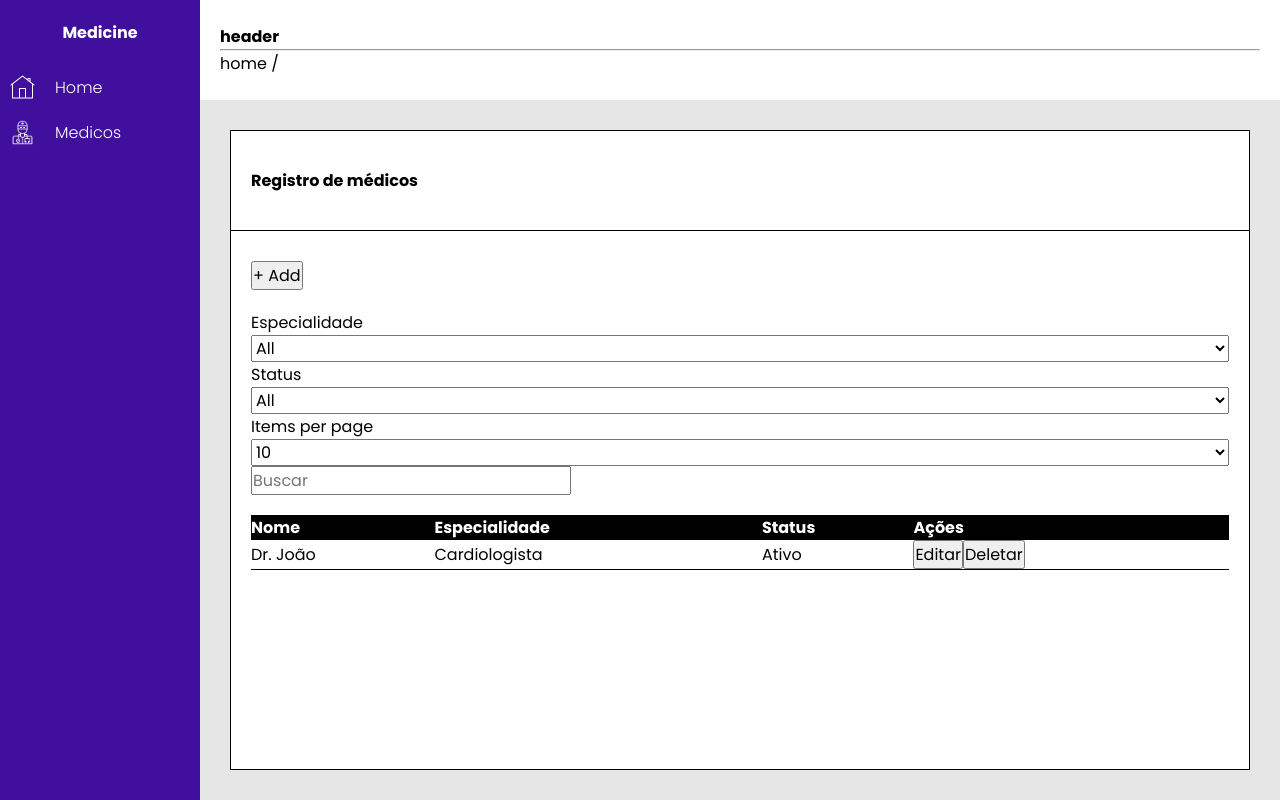
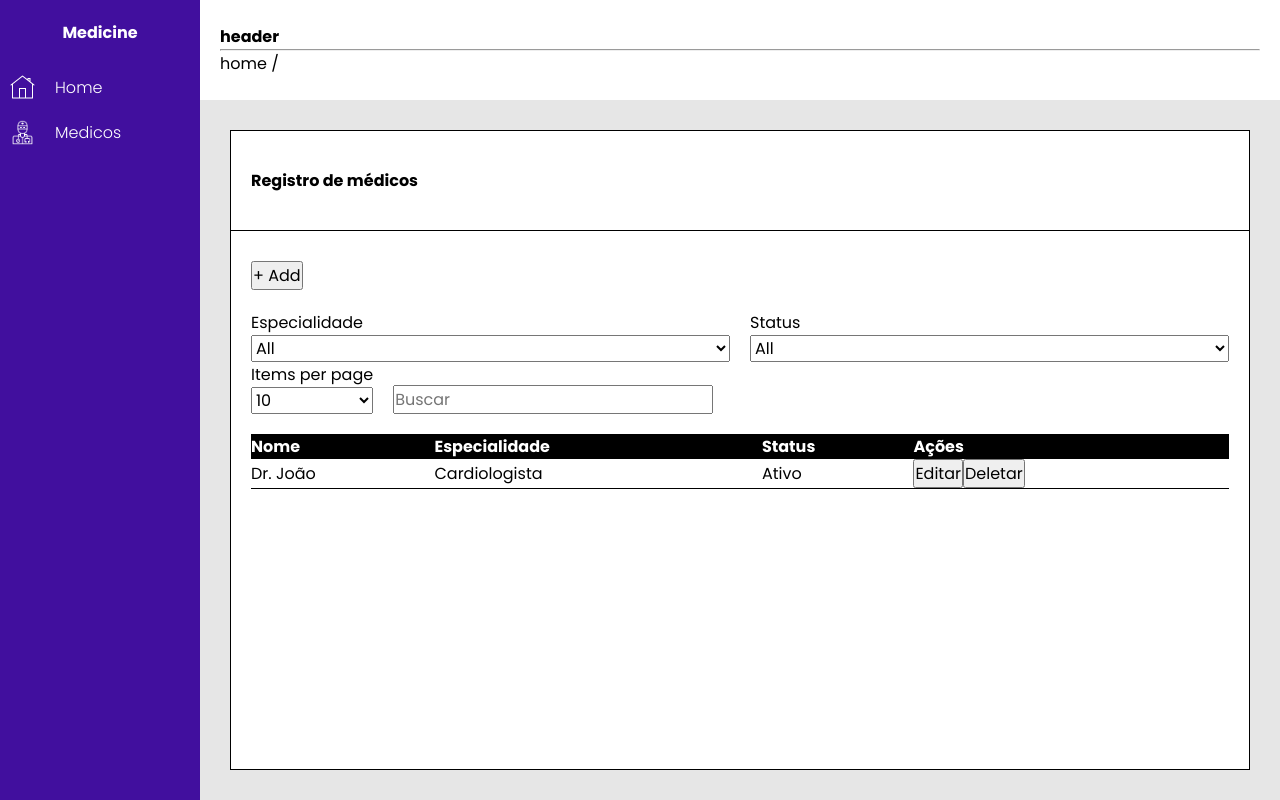
Before and after one commit to rafagfran/projeto-lp2, a React (Vite) app in the folder medicine/: page /medicos in a window 1280 px wide. Built offline with nearby package versions, Linux system fonts and the light colour scheme.

Commit message:
organização do codigo de medicos

```diff
--- a/medicine/src/pages/medicos/Medicos.jsx
+++ b/medicine/src/pages/medicos/Medicos.jsx
@@ -13,6 +13,7 @@ const Medicos = () => {
             <button>+ Add</button>
           </div>
           <div className={styles.filters}>
+            <div className={styles.first_line}>
               <div className={styles.filter}>
                 <label htmlFor="especialidade">Especialidade</label>
                 <select name="especialidade" id="especialidade">
@@ -25,7 +26,9 @@ const Medicos = () => {
                   <option value="all">All</option>
                 </select>
               </div>
-            <div className={styles.filter}>
+            </div>
+            <div className={styles.second_line}>
+              <div className={styles.pagination}>
                 <label htmlFor="itemsPerPage">Items per page</label>
                 <select name="itemsPerPage" id="itemsPerPage">
                   <option value="10">10</option>
@@ -35,6 +38,7 @@ const Medicos = () => {
                 </div>
                 <div className={styles.search}>
                   <input type="text" placeholder="Buscar" />
+                </div>
               </div>
             </div>
           <div className={styles.table}>
@@ -65,4 +69,5 @@ const Medicos = () => {
     </section>
   );
 };
+
 export default Medicos;
--- a/medicine/src/styles/pages/medicos/Medicos.module.css
+++ b/medicine/src/styles/pages/medicos/Medicos.module.css
@@ -49,7 +49,7 @@
 
 }
 
-.items_perPage{
+.pagination{
     display: flex;
     flex-direction: column;
 }
```
Lines whose indentation alone changed are shown as unchanged.
